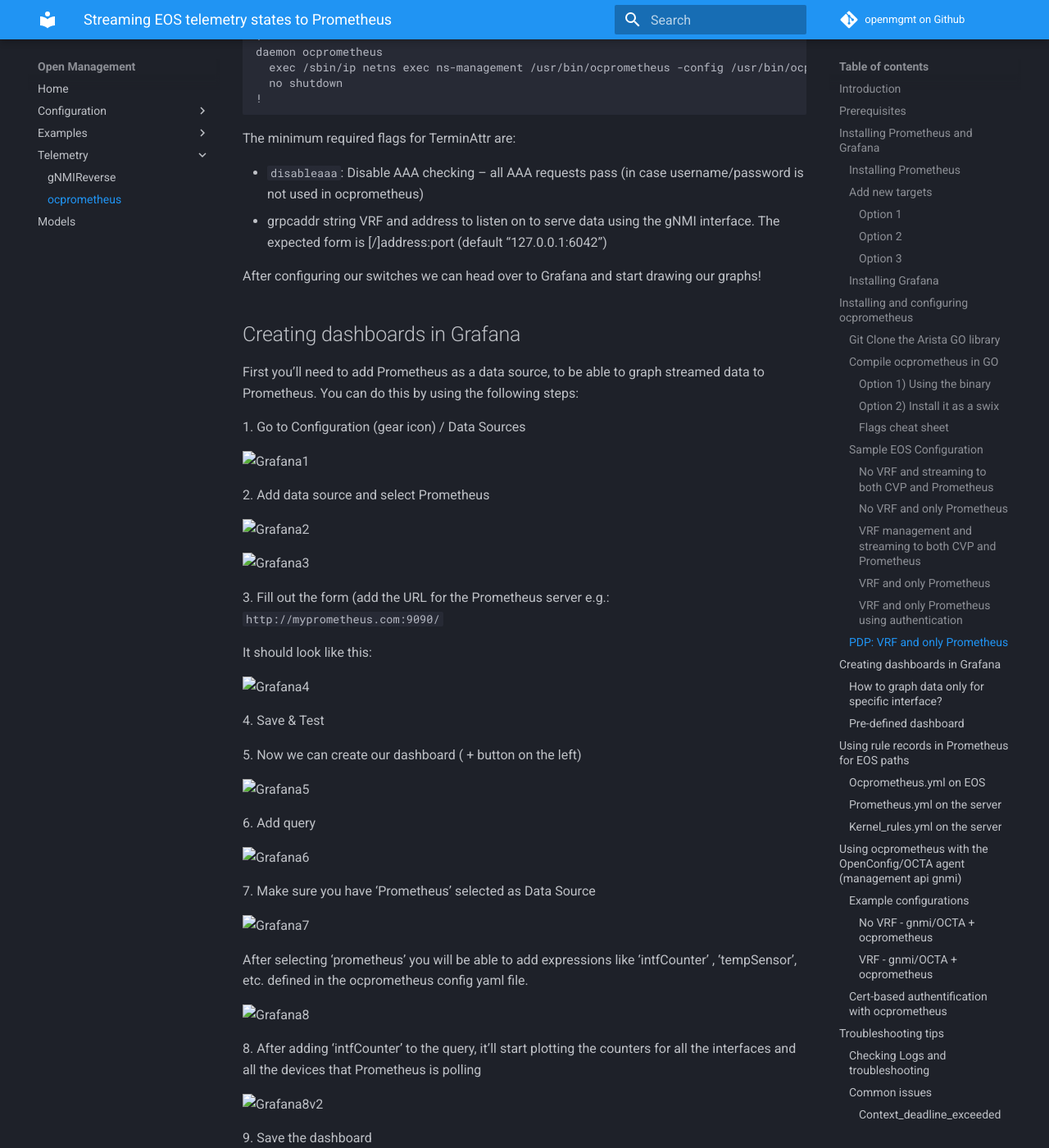
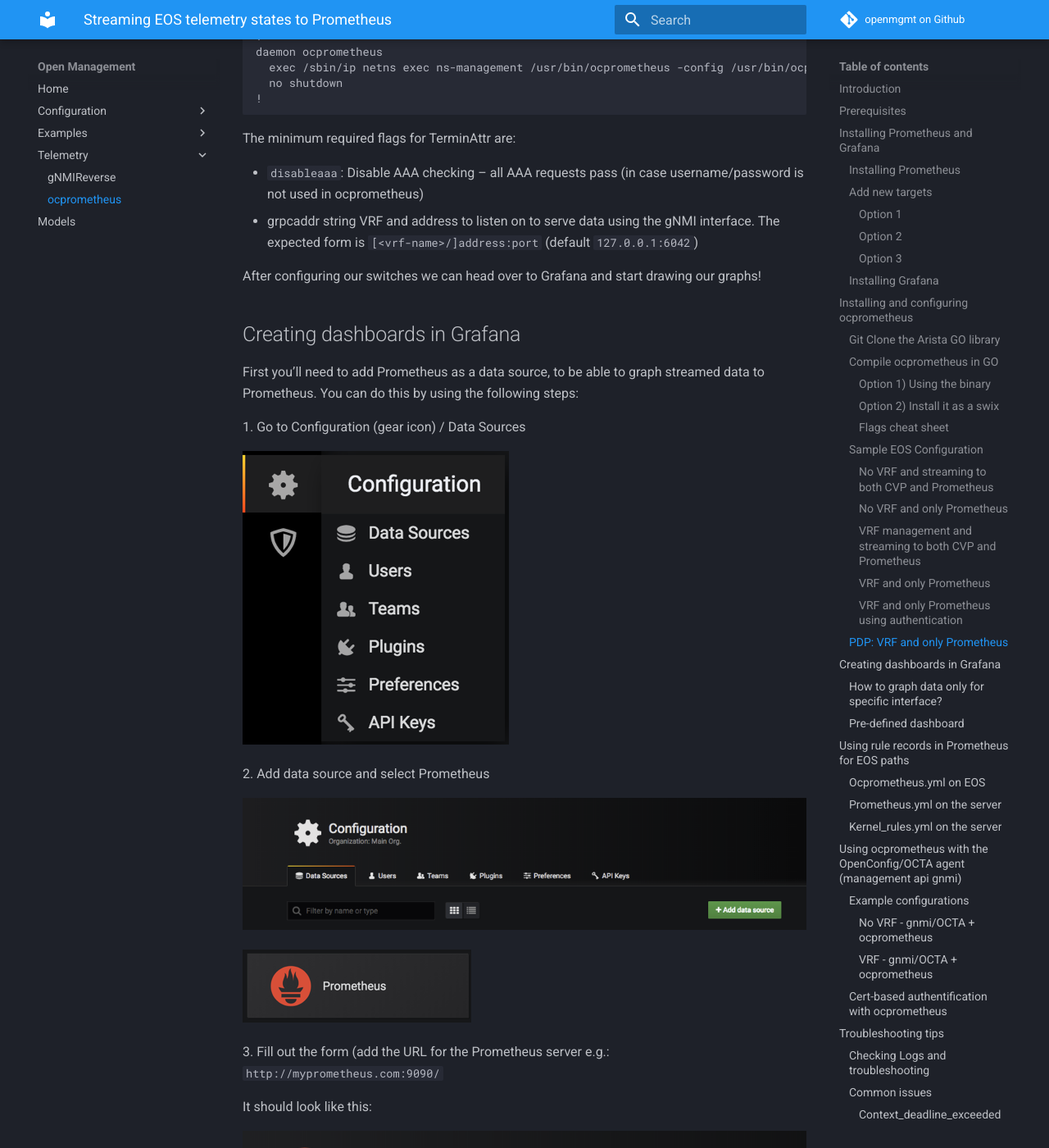
Before and after one commit to aristanetworks/openmgmt, an MkDocs documentation site: the page built from docs/telemetry/adapters/ocprometheus/index.md, in a window 1280 px wide and 1400 px high, scrolled down 13399 px. Shown: the whole window at 82% size. Built offline with MkDocs 1.6.1 and Material for MkDocs 9.7.7, drawn with Linux system fonts in a browser that asks for light colours; comment, search, counter and statistics services are not loaded; some of the changed text lies outside the part shown.

Commit message:
ocprometheus: fix linting and image preloads

````diff
--- a/docs/telemetry/adapters/ocprometheus/index.md
+++ b/docs/telemetry/adapters/ocprometheus/index.md
@@ -15,11 +15,13 @@
 and one of the OpenConfig connectors that you can find on our official github page.
 
 > Please note, that these apps were written as proof-of-concept and are supported on a best-effort basis.
-> The projects can be forked and modified to suit your needs. Feedbacks are always welcomed and issues can be filed like for any other projects on github.
+> The projects can be forked and modified to suit your needs. Feedbacks are always welcomed and issues can be filed
+> like for any other projects on github.
 
 ## Prerequisites
 
-The following tools will be necessary to be able to install Prometheus and Grafana, clone our project from github and compile ocprometheus.
+The following tools will be necessary to be able to install Prometheus and Grafana, clone our project from github
+and compile ocprometheus.
 
 - [Homebrew](https://brew.sh/) (for macOS users)
 - [Go](https://golang.org/doc/install)
@@ -144,7 +146,8 @@
 -rw-rw-r--  1 root root 1076 May 14 12:25 prometheus.yml
 ```
 
-This will modify the file in your docker VM as well, but the configuration won’t be updated until you restart the service, which you can do with a one-liner:
+This will modify the file in your docker VM as well, but the configuration won’t be updated until you restart the
+service, which you can do with a one-liner:
 
 ```shell
 sudo docker exec -i -t eager_kapitsa kill -HUP 1
@@ -221,11 +224,14 @@
 - /var/log/grafana
 - /etc/grafana
 
-For more details see what’s new in [Grafana 5.1 and later](https://grafana.com/docs/grafana/latest/installation/docker/#migration-from-a-previous-version-of-the-docker-container-to-5-1-or-later) and recommended steps to migrate from older releases.
+For more details see what’s new in [Grafana 5.1 and later](https://grafana.com/docs/grafana/latest/installation/docker/#migration-from-a-previous-version-of-the-docker-container-to-5-1-or-later)
+ and recommended steps to migrate from older releases.
 
-There’s also a ready-to-go combo of Prometheus/Grafana/docker-stack which you can find at https://github.com/vegasbrianc/prometheus (credit to Brian Christner)
+There’s also a ready-to-go combo of Prometheus/Grafana/docker-stack which you can find at
+https://github.com/vegasbrianc/prometheus (credit to Brian Christner)
 
-Now that we have Prometheus and Grafana running, we’re ready to configure our switches and start drawing nice graphs from the queried data.
+Now that we have Prometheus and Grafana running, we’re ready to configure our switches and start drawing nice graphs from
+ the queried data.
 
 ## Installing and configuring ocprometheus
 
@@ -278,8 +284,9 @@
 scp ocprometheus admin@10.83.13.139://mnt/flash
 ```
 
-Since EOS has a linux kernel, the OS has to be set to linux and the architecture to 32 bit (386) with GOOS and GOARCH variables respectively.
-Starting 4.22.0 we’ve introduced a 64-bit EOS () and you can also compile ocprometheus for 64-bit architecture with the following command:
+Since EOS has a linux kernel, the OS has to be set to linux and the architecture to 32 bit (386) with GOOS and GOARCH
+variables respectively. Starting 4.22.0 we’ve introduced a 64-bit EOS () and you can also compile ocprometheus for
+64-bit architecture with the following command:
 
 ```shell
 GOOS=linux GOARCH=amd64 go build
@@ -302,7 +309,8 @@
 
 You can download FPM from the following github page:
 
-https://github.com/jordansissel/fpm ( credit to Jordan and all the people who contributed to this project – you’ve made our lives easier! Thanks!)
+https://github.com/jordansissel/fpm ( credit to Jordan and all the people who contributed to this project – you’ve made
+ our lives easier! Thanks!)
 
 The following was done on a Devuan VM ( which is basically a lightweight Debian without systemd )
 using the following steps:
@@ -323,7 +332,8 @@
 
 3\. Compile it with fpm:
 
-This one liner will create the RPM package without the need to create all the folders and specs that you’d need to do with the usual rpmbuild:
+This one liner will create the RPM package without the need to create all the folders and specs that you’d need to do
+with the usual rpmbuild:
 
 ```shell
 sudo fpm -s dir -t rpm -a all -n "ocprometheus-$(date +%m_%d.%H%M)" \
@@ -415,7 +425,8 @@
 brew install rpm
 ```
 
-> Note: on macOS Catalina you might need to use `–user-install` when installing gem packages, and instead of `–no-rdoc` use `–no-document` .
+> Note: on macOS Catalina you might need to use `–user-install` when installing gem packages, and instead of `–no-rdoc`
+> use `–no-document` .
 
 Xcode might need to be reinstalled if you’ve upgraded from Mojave.
 
@@ -490,7 +501,8 @@
 bash cat /var/log/agents/TerminAttr-`pidof TerminAttr`
 ```
 
-> NOTE: when installing ocprometheus as a swix file, the binary will be put in `/usr/bin` directory by default (you can change that in the RPM making process).
+> NOTE: when installing ocprometheus as a swix file, the binary will be put in `/usr/bin` directory by default
+> (you can change that in the RPM making process).
 
 If you compile it in go and copy it to flash you can just change that daemon config to refer to that path
 (this way it won’t be installed as a swix).
@@ -660,7 +672,7 @@
 - `disableaaa`: Disable AAA checking – all AAA requests pass (in case username/password is not used in ocprometheus)
 - grpcaddr string
      VRF and address to listen on to serve data using the gNMI interface.
-     The expected form is [<vrf-name>/]address:port (default “127.0.0.1:6042”)
+     The expected form is `[<vrf-name>/]address:port` (default `127.0.0.1:6042`)
 
 After configuring our switches we can head over to Grafana and start drawing our graphs!
 
@@ -671,76 +683,83 @@
 
 1\. Go to Configuration (gear icon) / Data Sources
 
-![Grafana1](./res/Grafana1.png)
+![Grafana1](./resources/Grafana1.png)
 
 2\. Add data source and select Prometheus
 
-![Grafana2](./res/Grafana2.png)
+![Grafana2](./resources/Grafana2.png)
 
-![Grafana3](./res/Grafana3.png)
+![Grafana3](./resources/Grafana3.png)
 
 3\. Fill out the form (add the URL for the Prometheus server e.g.: `http://myprometheus.com:9090/`
 
 It should look like this:
 
-![Grafana4](./res/Grafana4.png)
+![Grafana4](./resources/Grafana4.png)
 
 4\. Save & Test
 
 5\. Now we can create our dashboard ( + button on the left)
 
-![Grafana5](./res/Grafana5.png)
+![Grafana5](./resources/Grafana5.png)
 
 6\. Add query
 
-![Grafana6](./res/Grafana6.png)
+![Grafana6](./resources/Grafana6.png)
 
 7\. Make sure you have ‘Prometheus’ selected as Data Source
 
-![Grafana7](./res/Grafana7.png)
+![Grafana7](./resources/Grafana7.png)
 
-After selecting ‘prometheus’ you will be able to add expressions like ‘intfCounter’ , ‘tempSensor’, etc. defined in the ocprometheus config yaml file.
+After selecting ‘prometheus’ you will be able to add expressions like ‘intfCounter’ , ‘tempSensor’, etc. defined in
+the ocprometheus config yaml file.
 
-![Grafana8](./res/Grafana8.png)
+![Grafana8](./resources/Grafana8.png)
 
-8\. After adding ‘intfCounter’ to the query, it’ll start plotting the counters for all the interfaces and all the devices that Prometheus is polling
+8\. After adding ‘intfCounter’ to the query, it’ll start plotting the counters for all the interfaces and all the devices
+ that Prometheus is polling
 
-![Grafana8v2](./res/Grafana8v2.png)
+![Grafana8v2](./resources/Grafana8v2.png)
 
 9\. Save the dashboard
 
-![Grafana9](./res/Grafana9.png)
+![Grafana9](./resources/Grafana9.png)
 
 Finally:
 
 - you can add as many dashboards you want
 - you can add more expression on a single graph
-- you can choose one line on the graph and it will show the graph for only that line (e.g. in interface counters you can choose a specific interface to look at the counters for)
+- you can choose one line on the graph and it will show the graph for only that line (e.g. in interface counters you
+- can choose a specific interface to look at the counters for)
 
 ### How to graph data only for specific interface?
 
-We can add filters to the queries in both Prometheus console or in grafana, e.g. if I want to see data for interface Ethernet24 I’d use the following filter:
+We can add filters to the queries in both Prometheus console or in grafana, e.g. if I want to see data for
+interface Ethernet24 I’d use the following filter:
 
 `intfCounter{intf=”Ethernet24″}`
 
-![Grafana10](./res/Grafana10.png)
+![Grafana10](./resources/Grafana10.png)
 
-![Grafana11](./res/Grafana11.png)
+![Grafana11](./resources/Grafana11.png)
 
 You can filter based on any of the labels defined in the config file (some of them are unnamed,
 but you can add a name to those capturing/non-capturing groups inside the config file on EOS).
 
-Some of the paths contains capturing groups that are not named, and Prometheus will give them a name in the following format: `unnamedLabelX`
+Some of the paths contains capturing groups that are not named, and Prometheus will give them a name in the following
+format: `unnamedLabelX`
 
 For example, for interface counters on a 7160 device I have the following path:
 
 `/Smash/counters/ethIntf/XpCounters/current/(counter)/(?P<intf>.+)/statistics/(?P<direction>(?:in|out))(Octets|Errors|Discards)`
 
-From the above path you can see for example that the direction of the packets is captured in a named capturing group that also contains a non-capturing group: `(?P<direction>(?:in|out))`
+From the above path you can see for example that the direction of the packets is captured in a named capturing group
+that also contains a non-capturing group: `(?P<direction>(?:in|out))`
 
 Named capturing groups can be created with `?P<name>`.
 
-We don’t need to capture a separate group for in|out as we already do it with the named capturing group of direction, so we can use a non-capturing group with ?:
+We don’t need to capture a separate group for in|out as we already do it with the named capturing group of direction,
+so we can use a non-capturing group with ?:
 
 Explanation:
 
@@ -780,7 +799,8 @@
 Group 1.     2-8 Octets
 ```
 
-In this case since we used a capturing group by putting our strings/expression in a parenthesis, Prometheus will know that it needs to treat it as a separate label, so it gives it a name.
+In this case since we used a capturing group by putting our strings/expression in a parenthesis, Prometheus will
+know that it needs to treat it as a separate label, so it gives it a name.
 
 If you don’t want to see unnamedLabels you can add a group name similarly to the direction group.
 
@@ -796,7 +816,8 @@
 
 ### Pre-defined dashboard
 
-The open-source community is really helpful and thanks to Be Smart Be Open and Vista Technology we have a pre-defined grafana dashboard for Arista devices which you can find here:
+The open-source community is really helpful and thanks to Be Smart Be Open and Vista Technology we have a pre-defined
+grafana dashboard for Arista devices which you can find here:
 
 [https://grafana.com/dashboards/10222](https://grafana.com/dashboards/10222)
 
@@ -811,13 +832,14 @@
 - Voltage levels
 - Interface counters for individual interfaces
 
-![Grafana12](./res/Grafana12.png)
+![Grafana12](./resources/Grafana12.png)
 
 > Beware of [https://github.com/grafana/grafana/issues/6888](https://github.com/grafana/grafana/issues/6888)
 
 In case you have modular devices or multilane interfaces, you cannot use a variable to match those interfaces
 for example with `intf="$interface"` because Grafana will escape special characters, even if they were
-already escaped by Prometheus (it’ll escape it again). So instead of `Ethernet3\\/2` you’ll have `Ethernet3\\\\/2` and no data will be plotted.
+already escaped by Prometheus (it’ll escape it again). So instead of `Ethernet3\\/2` you’ll have `Ethernet3\\\\/2` and
+no data will be plotted.
 
 The workaround is to use regex matching by putting the tilda (`~`) character after the equal sign.
 
@@ -832,9 +854,11 @@
 Rule records allow you to precompute frequently needed expressions and save the result as a new set of time series.
 Querying this result will be much faster then executing the original expression and very useful for dashboards,
 which need to query the same expression repeatedly.
-One example would be to use the `/Kernel/proc/stat/<pid>/comm` as a value label and store the metrics in a new time series for the other items under that path.
+One example would be to use the `/Kernel/proc/stat/<pid>/comm` as a value label and store the metrics in a new time
+series for the other items under that path.
 
-For more details on rule records, please visit the best practices and the configuration section on the official Prometheus website.
+For more details on rule records, please visit the best practices and the configuration section on the official
+Prometheus website.
 
 In my example I’ve recorded a rule for the `rss` key under `/Kernel/proc/stat/<pid>/`
 
@@ -974,7 +998,8 @@
       expr: kernelprocrss * on(pid) group_right kernelproc
 ```
 
-> Note that if you did not mount the kernel_rules.yml file when creating your docker container (as I did) you’ll need to copy the file over to your container with the following command
+> Note that if you did not mount the kernel_rules.yml file when creating your docker container (as I did) you’ll need
+> to copy the file over to your container with the following command
 
 ```shell
 docker cp kernel_rules.yml eager_kapitsa:/etc/prometheus/
@@ -982,20 +1007,21 @@
 
 Checking on the GUI, it will give you the following results
 
-![prom13.png](./res/prom13.png)
+![prom13.png](./resources/prom13.png)
 
 You can also use the expression from the `kernel_rules.yml` directly on the GUI
 
-![prom14.png](./res/prom14.png)
+![prom14.png](./resources/prom14.png)
 
-After you create the records and update the yml files on the server, make sure you can see the rule created in the Status – Rules submenu
+After you create the records and update the yml files on the server, make sure you can see the rule created in
+the Status – Rules submenu
 
-![prom15.png](./res/prom15.png)
+![prom15.png](./resources/prom15.png)
 
 ## Using ocprometheus with the OpenConfig/OCTA agent (management api gnmi)
 
-While ocprometheus can subscribe to EOS native paths provided by TerminAttr’s gNMI server on TCP `6042` (default, can be changed),
-it can also subscribe to OpenConfig paths provided by the OpenConfig/OCTA agent’s gnmi server
+While ocprometheus can subscribe to EOS native paths provided by TerminAttr’s gNMI server on TCP `6042`
+(default, can be changed), it can also subscribe to OpenConfig paths provided by the OpenConfig/OCTA agent’s gnmi server
 on TCP `6030` (default, can be changed). For example to subscribe to interface counters the subscription and
 the metric path would look like below:
 
@@ -1072,7 +1098,8 @@
 
 ### Checking Logs and troubleshooting
 
-As any daemon/agent, logs are saved in /var/log/agents/ so we can either read those in bash with cat/more/less/vi/nano or from the CLI using the show agent <agent_name> logs command.
+As any daemon/agent, logs are saved in /var/log/agents/ so we can either read those in bash with cat/more/less/vi/nano
+or from the CLI using the show agent <agent_name> logs command.
 
 ### Common issues
 
@@ -1084,7 +1111,8 @@
 - TerminAttr and/or ocprometheus is not running
 - TerminAttr and/or prometheus are not configured in the correct namespace/vrf
 - Port 8080, which is used by default is not open on the switch (please check with `netstat -an | grep 8080`
-  or `sudo ip netns exec ns-<vrf_name> netstat -an | grep 8080` if using a vrf; make sure the control plane ACL is updated and applied to vrf default or the specific vrf when using EOS version with CoPP
+  or `sudo ip netns exec ns-<vrf_name> netstat -an | grep 8080` if using a vrf; make sure the control plane ACL is
+  updated and applied to vrf default or the specific vrf when using EOS version with CoPP
 - Make sure TerminAttr is communicating with ocprometheus
 - TerminAttr should have the -disableaaa flag added
 
@@ -1094,8 +1122,10 @@
 This was only changed on our OpenConfig connectors (ockafka, ocprometheus, octsdb, ocredis, etc.) after March, 2019, thus
 older ocprometheus versions will ignore the updates.
 
-The version of ocprometheus hat uses TypedValue as well was pushed to [github](https://github.com/aristanetworks/goarista/commit/22b2444f947b7d395b5c227cf0dd881d0100bdb1) on March 19th. A newer commit was done
-in the beginning of June to deal with [coalesced deletes](https://github.com/aristanetworks/goarista/commit/fef20d617fa7e1c7509e958fd3bd49cf4a4af5c0), and it’s recommended to use the latest version.
+The version of ocprometheus hat uses TypedValue as well was pushed to [github](https://github.com/aristanetworks/goarista/commit/22b2444f947b7d395b5c227cf0dd881d0100bdb1)
+on March 19th. A newer commit was done
+in the beginning of June to deal with [coalesced deletes](https://github.com/aristanetworks/goarista/commit/fef20d617fa7e1c7509e958fd3bd49cf4a4af5c0),
+and it’s recommended to use the latest version.
 
 The best way to check if you are hitting any issues is to enable verbosity for ocprometheus with `-v 9`
 
@@ -1143,10 +1173,10 @@
 
 This can happen if the regexp matching is incorrect. The regexp path in question is:
 
-
 `/Sysdb/environment/archer/power/status/voltageSensor/(?:cell/.+|system)/(?P<sensor>.+)/(voltage)`
 
-This would match on `VoltageSensorX`, however if you check the list of voltage sensors using curl, you’ll see that the sensors have the following format: `VoltageSensorX/Y`
+This would match on `VoltageSensorX`, however if you check the list of voltage sensors using curl, you’ll see that the
+sensors have the following format: `VoltageSensorX/Y`
 
 ```shell
 $ curl localhost:6060/rest/Sysdb/environment/archer/power/status/voltageSensor/cell/1/
@@ -1176,7 +1206,7 @@
 
 As you can see we are only matching `VoltageSensorX`
 
-![regex16](./res/regex16.png)
+![regex16](./resources/regex16.png)
 
 To correct the issue, we can use the following path instead:
 
@@ -1184,12 +1214,13 @@
 
 As you can see, we are able to match on both VoltageSensorX and VoltageSensorX/Y .
 
-![regex17](./res/regex17.png)
+![regex17](./resources/regex17.png)
 
 #### Authentication failed
 
 When you see the following message, it means that ocprometheus is not able to connect to the gRPC server that
-TerminAttr/OpenConfig/OCTA is serving, either because the `disableaaa` flag is not specified in the TerminAttr config (in case of using TerminAttr) or the username and password strings are incorrect in the ocprometheus config.
+TerminAttr/OpenConfig/OCTA is serving, either because the `disableaaa` flag is not specified in the TerminAttr
+config (in case of using TerminAttr) or the username and password strings are incorrect in the ocprometheus config.
 
 ```shell
 cat ocprometheus-11069
@@ -1230,17 +1261,14 @@
   provider eos-native
 ```
 
-
 ## Subscription paths
 
+You can find sample configuration files on our github page in the [sample_configs](https://github.com/aristanetworks/goarista/tree/master/cmd/ocprometheus/sample_configs)
+directory, which contains per-platform EOS-native path examples but also OpenConfig path examples which are standard
+across all platforms in the [ocprometheus_gnmi_4.23.yaml](https://github.com/aristanetworks/goarista/blob/master/cmd/ocprometheus/sample_configs/ocprometheus_gnmi_4.23.yaml)
 
-You can find sample configuration files on our github page in the [sample_configs](https://github.com/aristanetworks/goarista/tree/master/cmd/ocprometheus/sample_configs) directory,
-
-which contains per-platform EOS-native path examples but also OpenConfig path examples which are standard across all
-platforms in the [ocprometheus_gnmi_4.23.yaml](https://github.com/aristanetworks/goarista/blob/master/cmd/ocprometheus/sample_configs/ocprometheus_gnmi_4.23.yaml)
-
-
-In this file, which is referred with the `-config /mnt/flash/ocprometheus.yml` flag and config file in the daemon ocprometheus configuration, you can add your desired Sysdb paths
+In this file, which is referred with the `-config /mnt/flash/ocprometheus.yml` flag and config file in the daemon
+ocprometheus configuration, you can add your desired Sysdb paths
 
 More examples (per platform + gnmi paths) can be found in the sample_configs folder.
 
````
Also changed, not shown: other parts of docs/telemetry/adapters/ocprometheus/index.md (+2 -1 lines).
